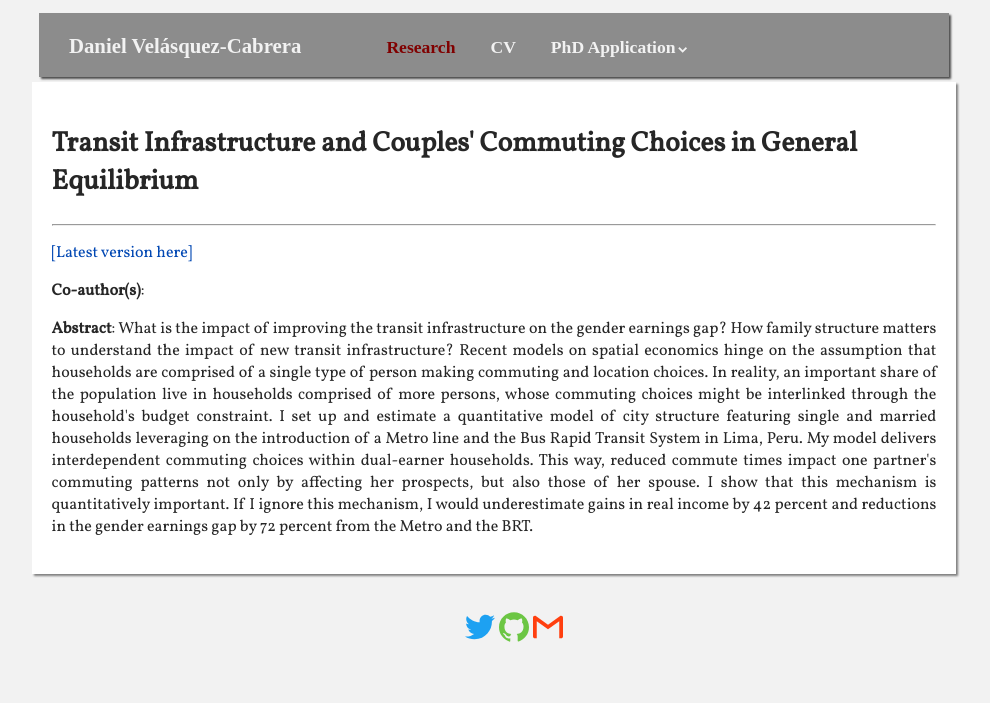
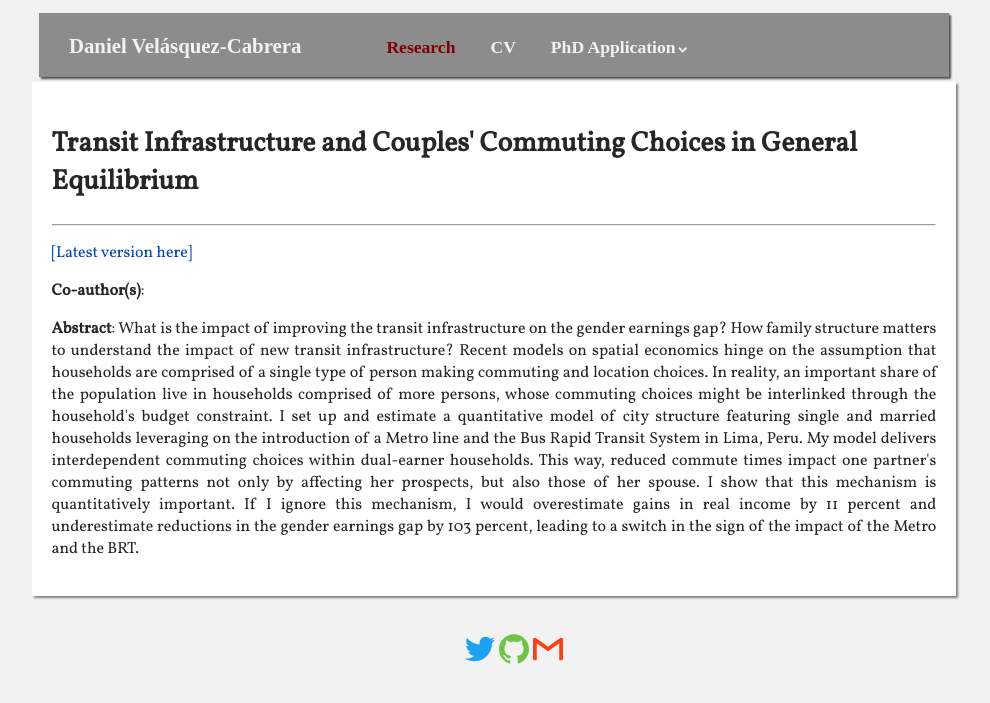
Before and after one commit to dvelasquezc/dvelasquezc.github.io, a Jekyll site: the page built from _research/lima_gender_urban.md, in a window 1280 px wide. Shown: the top 703 px of the page, without its empty margins (146-1136 px from the left). Built offline with Jekyll 4.4.1, drawn with Linux system fonts in a browser that asks for light colours; some web fonts are replaced.

Commit message:
update draft

```diff
--- a/_research/lima_gender_urban.md
+++ b/_research/lima_gender_urban.md
@@ -5,7 +5,7 @@
 link: "no"
 presented: "no"
 pdf: 'no'
-abstract: 'What is the impact of improving the transit infrastructure on the gender earnings gap? How family structure matters to understand the impact of new transit infrastructure? Recent models on spatial economics hinge on the assumption that households are comprised of a single type of person making commuting and location choices. In reality, an important share of the population live in households comprised of more persons, whose commuting choices might be interlinked through the household&apos;s budget constraint. I set up and estimate a quantitative model of city structure featuring single and married households leveraging on the introduction of a Metro line and the Bus Rapid Transit System in Lima, Peru. My model delivers interdependent commuting choices within dual-earner households. This way, reduced commute times impact one partner&apos;s commuting patterns not only by affecting her prospects, but also those of her spouse. I show that this mechanism is quantitatively important. If I ignore this mechanism, I would underestimate gains in real income by 42 percent and reductions in the gender earnings gap by 72 percent from the Metro and the BRT.'
+abstract: 'What is the impact of improving the transit infrastructure on the gender earnings gap? How family structure matters to understand the impact of new transit infrastructure? Recent models on spatial economics hinge on the assumption that households are comprised of a single type of person making commuting and location choices. In reality, an important share of the population live in households comprised of more persons, whose commuting choices might be interlinked through the household&apos;s budget constraint. I set up and estimate a quantitative model of city structure featuring single and married households leveraging on the introduction of a Metro line and the Bus Rapid Transit System in Lima, Peru. My model delivers interdependent commuting choices within dual-earner households. This way, reduced commute times impact one partner&apos;s commuting patterns not only by affecting her prospects, but also those of her spouse. I show that this mechanism is quantitatively important. If I ignore this mechanism, I would overestimate gains in real income by 11 percent and underestimate reductions in the gender earnings gap by 103 percent, leading to a switch in the sign of the impact of the Metro and the BRT.'
 funding: ' CAF - Development Bank of Latin America '
 order_paper: 2
 layout: page
```
